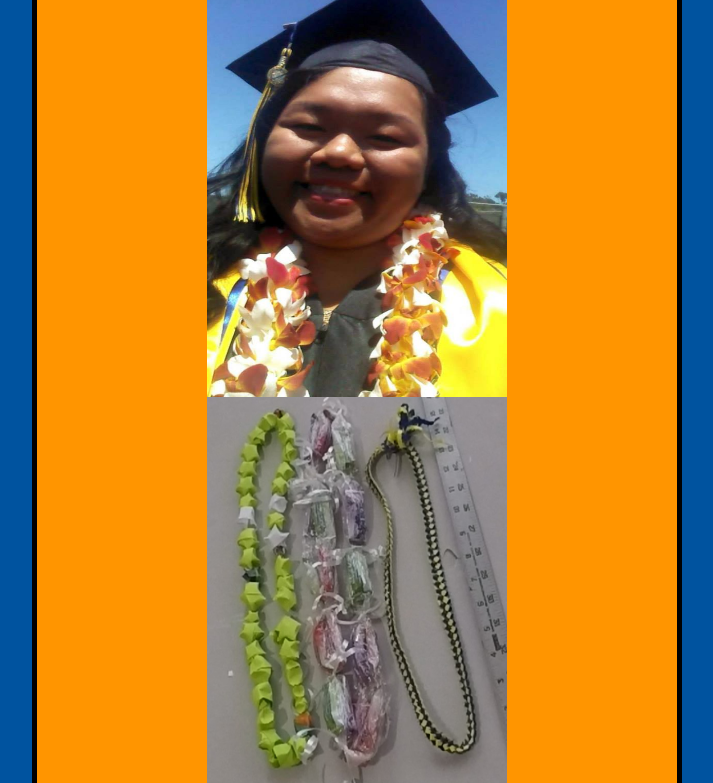
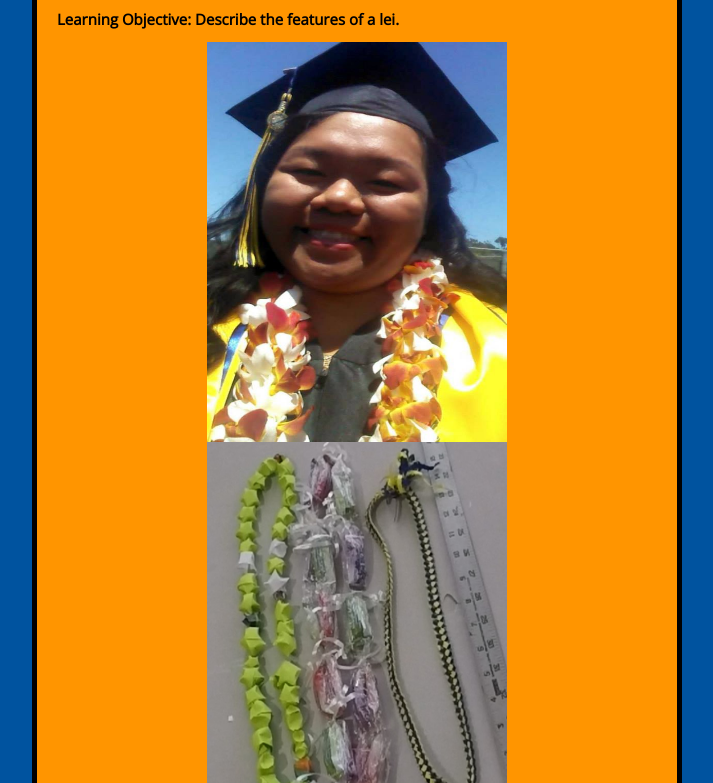
Before and after one commit to cjlim1092/cjlim1092.github.io, a plain HTML site: page backwards-design/about-leis.html in a window 1280 px wide. Shown: the part 130-913 px from the top of the page, without its empty margins (283-996 px from the left). Drawn offline with nearby package versions, Linux system fonts and the light colour scheme.

Commit message:
Update about-leis.html

```diff
--- a/backwards-design/about-leis.html
+++ b/backwards-design/about-leis.html
@@ -8,6 +8,7 @@
   </head>
   <body>
     <h1>What is a lei?</h1>
+    <h2>Learning Objective: Describe the features of a lei. </h2>
     <img src="Images/flower-lei.jpg" alt="A picture me at my college graduation wearing a flower lei." width="300" height="400"/>
     <img src="Images/leis.jpg" alt="A picture of three homemade non-flower leis." width="300" height="400"/>
 
```
